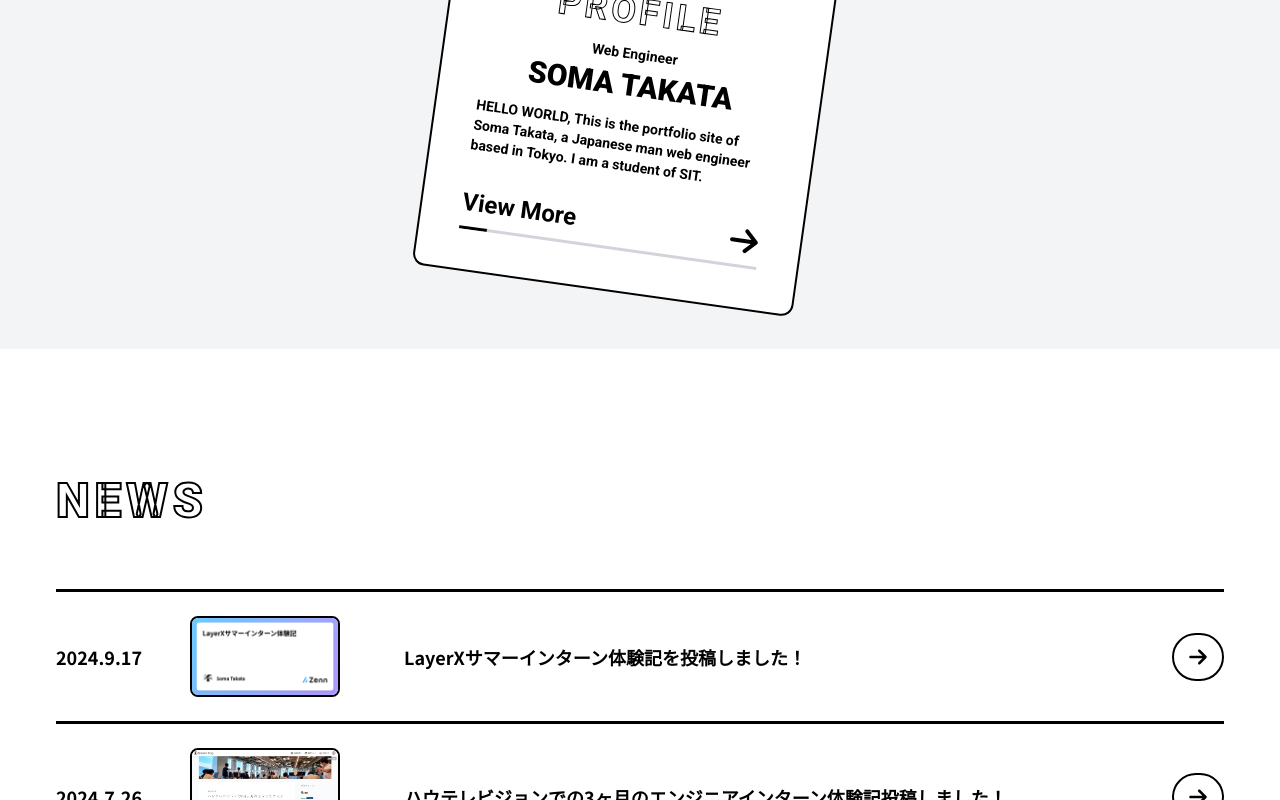
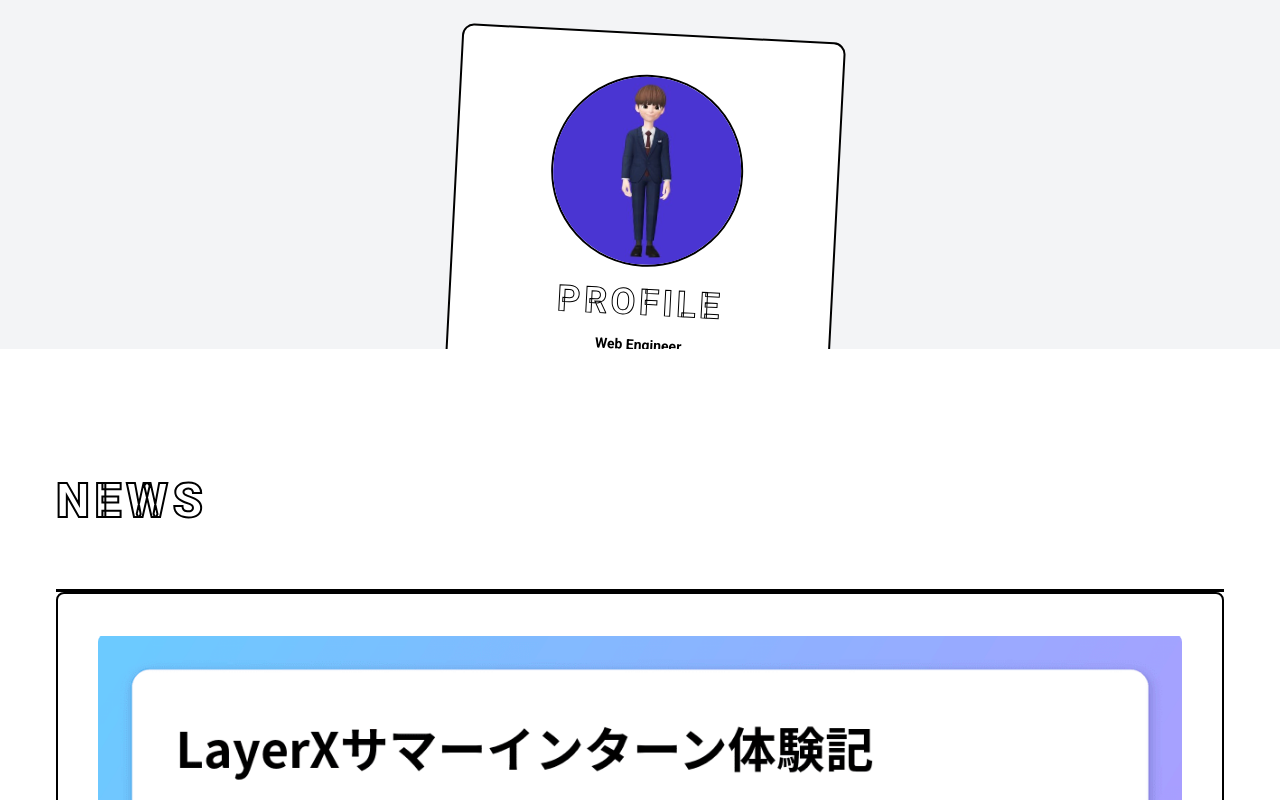
Before and after one commit to SomaTakata/shibayoko, a Next.js app: page / in a window 1280 px wide. Shown: the part 2000-2800 px from the top of the page. Built offline with nearby package versions, Linux system fonts and the light colour scheme.

Commit message:
画像がはみ出す問題１

```diff
--- a/src/feature/components/NewsCard.tsx
+++ b/src/feature/components/NewsCard.tsx
@@ -1,4 +1,3 @@
-import { FaArrowRight } from "react-icons/fa6";
 import Image from "next/image";
 import Link from "next/link";
 
@@ -9,31 +8,25 @@
   href: string;
 }
 
-const NewsCard = ({ date, description, imageSrc, href }: NewsCardProps) => (
-  <div className="flex items-center justify-between border-b-2 gap-4 border-black py-4 md:py-6 lg:border-b-[3px]">
-    <div className="flex items-center gap-6 lg:gap-12">
-      <p className="hidden text-lg font-bold md:flex">{date}</p>
-      <Image
-        height={80}
-        width={150}
-        src={imageSrc}
-        alt={`News about ${description}`}
-        className="rounded-lg border-2 border-black"
-      />
-
-      <div className="flex flex-col gap-2 sm:gap-3">
-        <span className="text-sm font-bold sm:text-base md:hidden">{date}</span>
-        <p className="text-sm font-bold md:text-base md:ml-4 lg:text-lg">
-          {description}
-        </p>
+const NewsPageCard = ({ date, description, imageSrc, href }: NewsCardProps) => (
+  <Link href={href} className="flex flex-col gap-2">
+    <div className="flex aspect-video items-center justify-center rounded-lg border-2 border-black bg-white p-10">
+      <div className="relative w-full h-full">
+        <Image
+          src={imageSrc}
+          alt={`Image for ${description}`}
+          fill
+          style={{ objectFit: "contain" }}
+          className="rounded-lg"
+        />
       </div>
     </div>
-    <Link href={href} aria-label={`Read more about ${description}`}>
-      <button className="items-center justify-center rounded-full border-2 border-black p-2 lg:p-3">
-        <FaArrowRight className="h-5 w-6" />
-      </button>
-    </Link>
-  </div>
+
+    <div className="flex flex-col gap-2">
+      <span className="text-sm font-bold sm:text-base">{date}</span>
+      <p className="text-sm font-bold lg:text-base">{description}</p>
+    </div>
+  </Link>
 );
 
-export default NewsCard;
+export default NewsPageCard;
--- a/src/feature/components/WorkCard.tsx
+++ b/src/feature/components/WorkCard.tsx
@@ -18,13 +18,14 @@
 }: WorkCardProps) => (
   <Link href={projectLink}>
     <div className="flex flex-col gap-2">
-      <div className="flex aspect-square items-center justify-center rounded-lg border-2 border-black bg-white p-10">
-        <div className="relative w-full h-full">
+      <div className="flex items-center justify-center rounded-lg border-2 border-black bg-white p-10">
+        <div className="relative w-full aspect-square">
           <Image
             src={imageSrc}
             alt={`${title} project - ${projectName}`}
             fill
-            className="object-contain"
+            style={{ objectFit: "contain" }}
+            className="rounded-lg"
           />
         </div>
       </div>
```
